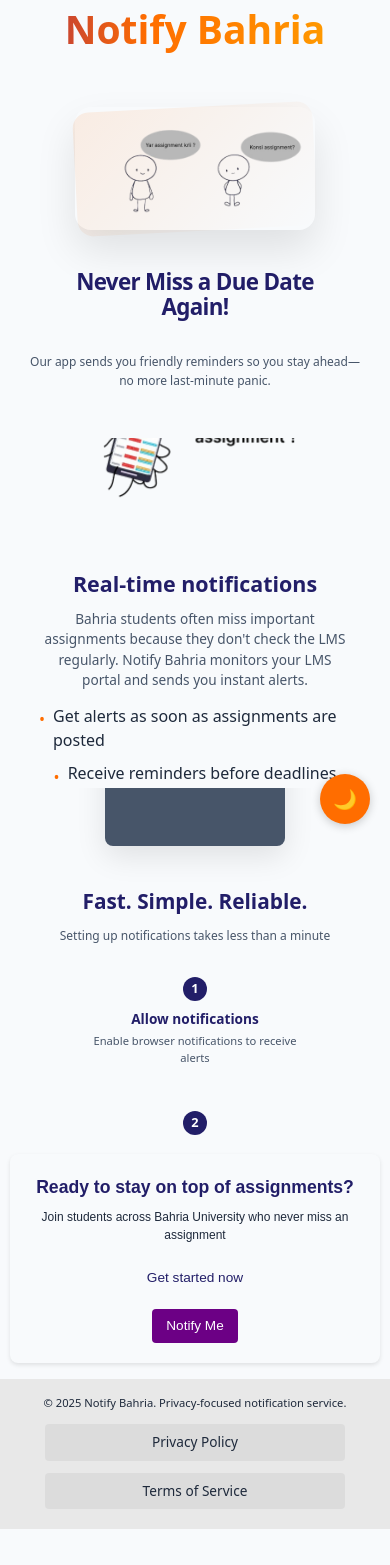
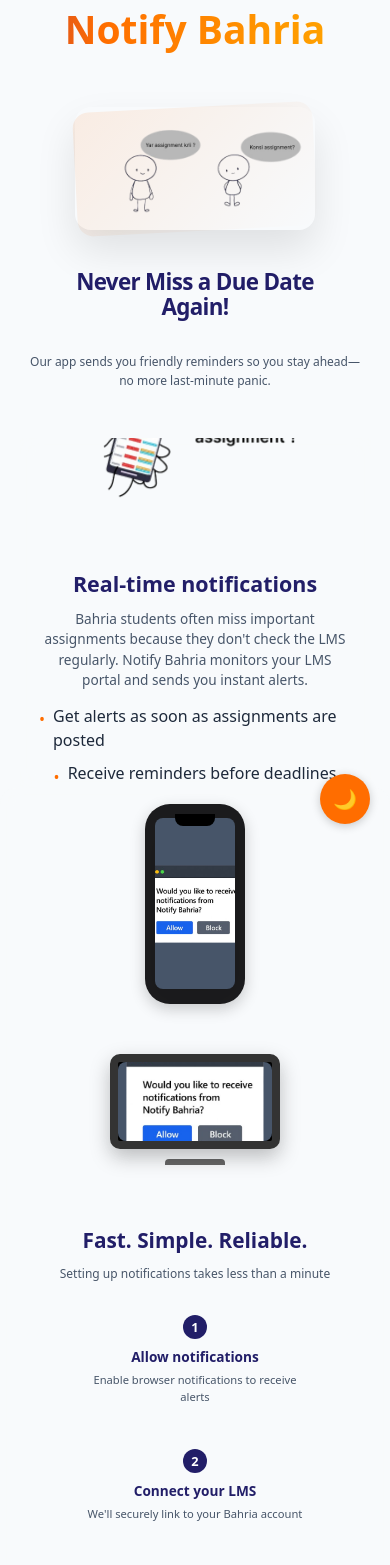
Before and after one commit to Muhammad-M0iz/notify-me-fe, a React (Vite) app: page / in a window 390 px wide. Shown: the top 1565 px of the page. Before the commit the page ends 1529 px from the top, so only its background shows below. Built offline with nearby package versions, Linux system fonts and the light colour scheme; no server answers.

Commit message:
ui change

```diff
--- a/src/App.jsx
+++ b/src/App.jsx
@@ -104,9 +104,7 @@
       <Gradient position="left">
         <About />
       </Gradient>
-      <Gradient position="left"> {/* Changed from right to left */}
         <Notification />
-      </Gradient>
       {/* Pass the notification handler to CTA */}
       <CTA onNotifyClick={handleNotificationRegistration} />
       <Footer />
--- a/src/components/About.css
+++ b/src/components/About.css
@@ -5,13 +5,19 @@
   padding: clamp(1rem, 3vw, 2rem);
   max-width: min(1200px, 90vw);
   margin: 0 auto;
-  background-color: var(--background-light); /* Added */
+  /* background-color: var(--background-light); */ /* Original background */
+  background-color: rgba(248, 250, 252, 0.8); /* Light mode with transparency */
+  backdrop-filter: blur(10px);
+  -webkit-backdrop-filter: blur(10px); /* For Safari */
   transition: background-color 0.3s ease, color 0.3s ease; /* Added */
+  border-radius: 1rem; /* Optional: for softer edges with blur */
 }
 
 body.dark-mode .about-section {
-  background-color: var(--component-background-dark); /* Dark mode style */
+  /* background-color: var(--component-background-dark); */ /* Original dark mode style */
+  background-color: rgba(26, 32, 44, 0.8); /* Dark mode with transparency */
   color: var(--text-primary-dark);
+  /* backdrop-filter is inherited or can be re-specified if needed */
 }
 
 .features-text h2 {
--- a/src/components/Notification.css
+++ b/src/components/Notification.css
@@ -7,12 +7,15 @@
   padding: 2rem;
   max-width: 1200px;
   margin: 0 auto;
-  background-color: var(--background-light); /* Added */
+  background-color: rgba(248, 250, 252, 0.8); /* Light mode with transparency */
+  backdrop-filter: blur(10px);
+  -webkit-backdrop-filter: blur(10px); /* For Safari */
   transition: background-color 0.3s ease; /* Added */
+  border-radius: 1rem; /* Optional: for softer edges with blur */
 }
 
 body.dark-mode .notification-ui {
-  background-color: var(--component-background-dark); /* Dark mode style */
+  background-color: rgba(26, 32, 44, 0.8); /* Dark mode with transparency */
 }
 
 .notification-text {
@@ -111,6 +114,215 @@
 .notification-img img:hover {
   transform: translateY(-5px);
 }
+
+/* Styles for the new device previews */
+.notification-img {
+  display: flex; /* Use flexbox for alignment */
+  justify-content: center; /* Center the device pair */
+  align-items: center; /* Align items vertically */
+  perspective: 1000px; /* For 3D effects if desired */
+  /* text-align: center; */ /* Original, can be removed if flex handles it */
+}
+
+.device-pair {
+  display: flex;
+  align-items: flex-end; /* Align monitor and iPhone along their bottom */
+  gap: 1rem; /* Space between iPhone and Monitor */
+}
+
+/* iPhone Device Styles */
+.iphone-device {
+  width: 150px; /* Adjust size as needed */
+  height: 300px; /* Adjust size as needed */
+  background-color: #1c1c1e; /* Dark grey, similar to iPhone color */
+  border-radius: 25px; /* Rounded corners */
+  padding: 10px;
+  box-shadow: 0 5px 15px rgba(0,0,0,0.2);
+  position: relative;
+  display: flex;
+  justify-content: center;
+  align-items: center;
+  overflow: hidden; /* To clip the image to the screen */
+  transform: translateY(20px) rotateX(5deg); /* Initial state for animation */
+  opacity: 0;
+}
+
+.iphone-notch {
+  position: absolute;
+  top: 10px;
+  width: 40%;
+  height: 15px;
+  background-color: #000;
+  border-radius: 0 0 8px 8px;
+  z-index: 2;
+}
+
+.iphone-device img {
+  width: 95%; /* Slightly smaller than the container */
+  height: 95%; /* Slightly smaller than the container */
+  object-fit: cover;
+  border-radius: 15px; /* Inner screen rounding */
+  /* Remove individual image styling if handled by device container */
+  /* box-shadow: none; */
+  /* background-color: transparent; */
+}
+
+/* Monitor Device Styles */
+.monitor-device {
+  width: 360px; /* Slightly wider */
+  height: auto;
+  display: flex;
+  flex-direction: column;
+  align-items: center;
+  transform: translateY(20px) rotateX(-5deg); /* Initial state for animation */
+  opacity: 0;
+}
+
+.monitor-screen {
+  width: 100%;
+  height: 200px; /* Adjusted height */
+  background-color: #000; /* Screen background (image will cover) */
+  border: 12px solid #333; /* Dark grey bezel, a bit thicker */
+  border-radius: 10px; /* Rounded corners for the screen/bezel unit */
+  box-shadow: 0 8px 20px rgba(0,0,0,0.25);
+  display: flex;
+  justify-content: center;
+  align-items: center;
+  overflow: hidden;
+  position: relative; /* For z-indexing if needed */
+  margin-bottom: 10px;
+}
+
+.monitor-screen img {
+  width: 100%;
+  height: 100%;
+  object-fit: cover;
+  display: block; /* Ensure it behaves as a block */
+}
+
+
+.monitor-stand-bottom {
+  margin-bottom: 20px;
+  width: 35%; /* Base width relative to monitor width */
+  height: 8px;  /* Thin base */
+  background-color: #666; /* Slightly darker grey for base */
+  border-radius: 4px 4px 0 0; /* Rounded top edges of the base */
+}
+
+/* Animation for devices */
+.iphone-device.is-visible {
+  animation: fadeInUpDevice 0.8s 0.2s ease-out forwards; /* Delay iPhone slightly */
+}
+
+.monitor-device.is-visible {
+  animation: fadeInUpDevice 0.8s ease-out forwards;
+}
+
+@keyframes fadeInUpDevice {
+  from {
+    opacity: 0;
+    transform: translateY(30px) rotateX(0deg); /* Start slightly lower */
+  }
+  to {
+    opacity: 1;
+    transform: translateY(0) rotateX(0deg); /* End in final position */
+  }
+}
+
+/* Responsive adjustments for devices in Notification section */
+@media (max-width: 1024px) {
+  /* .notification-img might need order adjustment if text comes first */
+}
+
+@media (max-width: 768px) {
+  .device-pair {
+    flex-direction: column; /* Stack them on mobile */
+    align-items: center; /* Center them when stacked */
+    gap: 2rem; /* Increase gap when stacked */
+  }
+
+  .iphone-device {
+    width: 120px;
+    height: 240px;
+    transform: translateY(15px); /* Adjust mobile animation start */
+  }
+
+  .iphone-notch {
+    height: 12px;
+  }
+
+  .monitor-device {
+    width: 200px;
+    transform: translateY(15px); /* Adjust mobile animation start */
+  }
+  .monitor-screen {
+    height: 115px;
+    border-width: 10px;
+  }
+
+  .monitor-stand-top {
+    height: 20px;
+  }
+  .monitor-stand-bottom {
+    height: 7px;
+  }
+  /* Adjust mobile animation if different from global fadeInUp */
+  @keyframes fadeInUpDevice {
+    from {
+      opacity: 0;
+      transform: translateY(20px);
+    }
+    to {
+      opacity: 1;
+      transform: translateY(0);
+    }
+  }
+}
+
+@media (max-width: 480px) {
+  .iphone-device {
+    width: 100px;
+    height: 200px;
+  }
+  .monitor-device {
+    width: 170px;
+  }
+  .monitor-screen {
+    height: 95px;
+    border-width: 8px;
+  }
+  .monitor-stand-top {
+    height: 18px;
+  }
+  .monitor-stand-bottom {
+    height: 6px;
+  }
+}
+
+/* Ensure existing .notification-img img styles don't conflict */
+/* Commenting out potentially conflicting general styles for .notification-img img */
+/*
+.notification-img img {
+  width: 60%;
+  max-width: 400px;
+  height: auto;
+  border-radius: 1.5rem;
+  box-shadow: 0 10px 30px rgba(0, 0, 0, 0.1);
+  transition: transform 0.3s ease, box-shadow 0.3s ease;
+  background-color: var(--text-secondary);
+  display: block;
+  margin: 0 auto;
+}
+
+body.dark-mode .notification-img img {
+  box-shadow: 0 10px 30px rgba(255, 255, 255, 0.08);
+  background-color: var(--component-background-dark);
+}
+
+.notification-img img:hover {
+  transform: translateY(-5px);
+}
+*/
 
 /* Large Desktop */
 @media (min-width: 1400px) {
--- a/src/components/Notification.jsx
+++ b/src/components/Notification.jsx
@@ -8,16 +8,16 @@
         if (entry.isIntersecting) {
           entry.target.classList.add('is-visible');
         } else {
-          // Optionally remove the class if you want the animation to replay if it scrolls out and back in
           entry.target.classList.remove('is-visible');
         }
       });
-    }, { threshold: 0.1 }); // Adjust threshold as needed
+    }, { threshold: 0.1 });
 
-    const images = document.querySelectorAll('.notification-img img');
-    images.forEach(img => observer.observe(img));
+    // Updated selector to target the device containers for animation
+    const animatedElements = document.querySelectorAll('.notification-img .animate-on-scroll');
+    animatedElements.forEach(el => observer.observe(el));
 
-    return () => images.forEach(img => observer.unobserve(img));
+    return () => animatedElements.forEach(el => observer.unobserve(el));
   }, []);
   return (
     <div className="notification-ui">
@@ -55,7 +55,20 @@
       </div>
 
       <div className="notification-img">
-        <img src="img/img-3.png" alt="Notification" className="animate-on-scroll" />
+        {/* New structure for iPhone and Monitor */}
+        <div className="device-pair">
+          <div className="iphone-device animate-on-scroll">
+            <div className="iphone-notch"></div>
+            <img src="img/img-3.png" alt="App preview on iPhone" />
+          </div>
+          <div className="monitor-device animate-on-scroll">
+            <div className="monitor-stand-top"></div>
+            <div className="monitor-screen">
+              <img src="img/img-3.png" alt="App preview on Monitor" />
+            </div>
+            <div className="monitor-stand-bottom"></div>
+          </div>
+        </div>
       </div>
     </div>
   );
```
